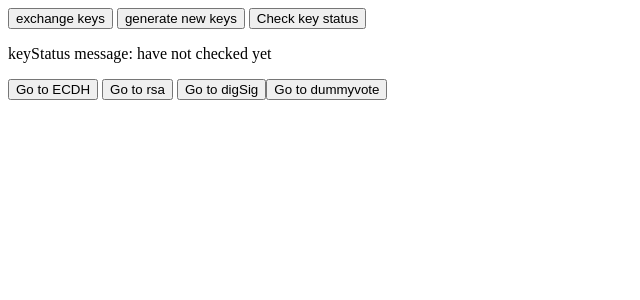
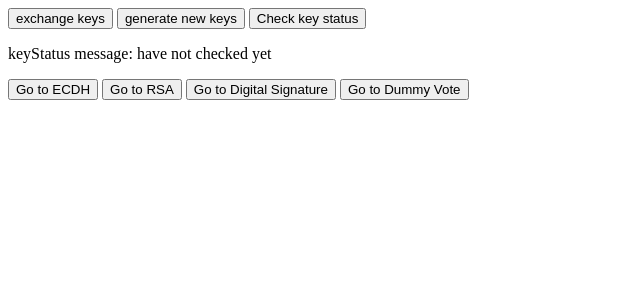
Before and after one commit to Draellemeistro/P4-projekt, a SvelteKit app in the folder Agora-app/: page /cryptoTests in a window 1280 px wide. Shown: the top 300 px of the page, without its empty margins (0-640 px from the left). Built offline with nearby package versions, Linux system fonts and the light colour scheme.

Commit message:
Fixed import of server private ECDH key

```diff
--- a/Agora-app/src/routes/cryptoTests/+page.svelte
+++ b/Agora-app/src/routes/cryptoTests/+page.svelte
@@ -2,6 +2,9 @@
 	import { onMount } from 'svelte';
 	import { packageAndExchangeKeys } from './cryptoTests.js';
 	import TestingECDH from './testingECDH/+page.svelte';
+	import TestingRSA from './testingRSA/+page.svelte';
+	import TestingDigSig from './testingDigSig/+page.svelte';
+	import dummyVote from './testingDigSig/+page.svelte';
 	import { Router, Route, navigate } from 'svelte-routing';
 
 	import cryptoUtils from '../../utils/cryptoUtils.js';
@@ -21,19 +24,34 @@
 	function goToECDHPage() {
 		navigate('/cryptoTests/testingECDH');
 	}
+	function goToRSAPage() {
+		navigate('/cryptoTests/testingRSA');
+	}
+	function goToDigSigPage() {
+		navigate('/cryptoTests/testingDigSig');
+	}
+	function goToDummyVotePage() {
+		navigate('/cryptoTests/dummyVote');
+	}
 
 	onMount(async () => {
 		await cryptoUtils.genBothKeys();
 	});
 </script>
 <Router>
+
 	<Route path="/cryptoTests/testingECDH" component={TestingECDH} />
+	<Route path="/cryptoTests/testingRSA" component={TestingRSA} />
+	<Route path="/cryptoTests/testingDigSig" component={TestingDigSig} />
+	<Route path="/cryptoTests/dummyVote" component={dummyVote} />
 </Router>
+
 <button on:click={packageAndExchangeKeys}>exchange keys</button>
 <button on:click={cryptoUtils.genBothKeys()}>generate new keys</button>
 <button on:click={checkKeyStatus}>Check key status</button>
 <p>keyStatus message: {keyStatus}</p>
 
 <button on:click={goToECDHPage}>Go to ECDH</button>
-<input type="button" onclick="location.href='/cryptoTests/testingRSA';" value="Go to rsa" />
-<input type="button" onclick="location.href='/cryptoTests/testingDigSig';" value="Go to digSig" /><input type="button" onclick="location.href='/cryptoTests/dummyVote';" value="Go to dummyvote" />
+<button on:click={goToRSAPage}>Go to RSA</button>
+<button on:click={goToDigSigPage}>Go to Digital Signature</button>
+<button on:click={goToDummyVotePage}>Go to Dummy Vote</button>
```
